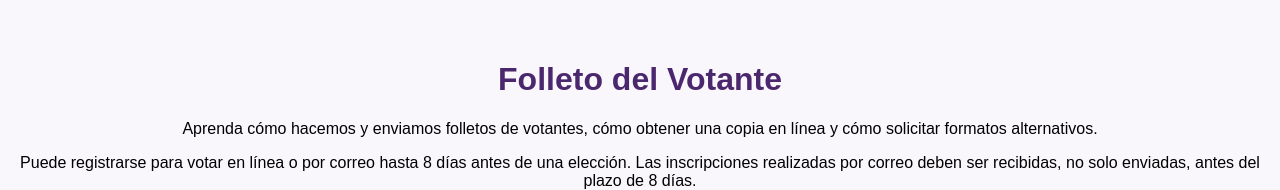
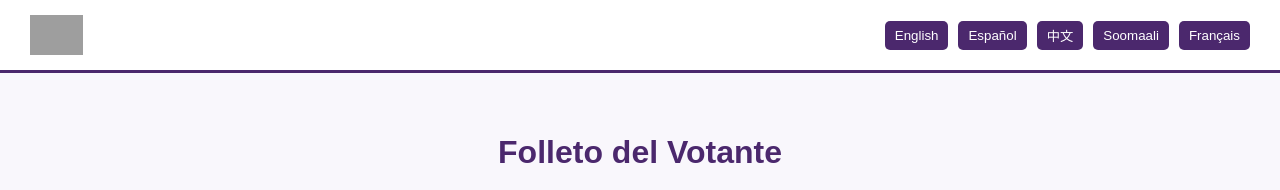
Before and after one commit to KaikaneHAlviar/kaikanehalviar.github.io, a plain HTML site: page espanol.html in a window 1280 px wide. Shown: the top 190 px of the page. Drawn offline with Linux system fonts and the light colour scheme; grey boxes are pictures that could not be loaded.

Commit message:
Add files via upload

```diff
--- a/espanol.html
+++ b/espanol.html
@@ -1,9 +1,12 @@
-
+<html lang="es">
+<head>
+    <meta charset="UTF-8">
     <meta name="viewport" content="width=device-width, initial-scale=1.0">
     <title>Folleto del Votante</title>
     <link rel="stylesheet" href="style.css">
 </head>
 <body>
+    <div id="header-placeholder"></div>
     <div id="header-placeholder"></div>
 
     <div class="content">
@@ -72,5 +75,13 @@
             <a href="#">Soporte</a>
         </div>
     </div>
+<script>
+        async function loadContent(id, file) {
+            const response = await fetch(file);
+            const content = await response.text();
+            document.getElementById(id).innerHTML = content;
+        }
+        loadContent("header-placeholder", "header.html");
+    </script>
 </body>
 </html>
```
